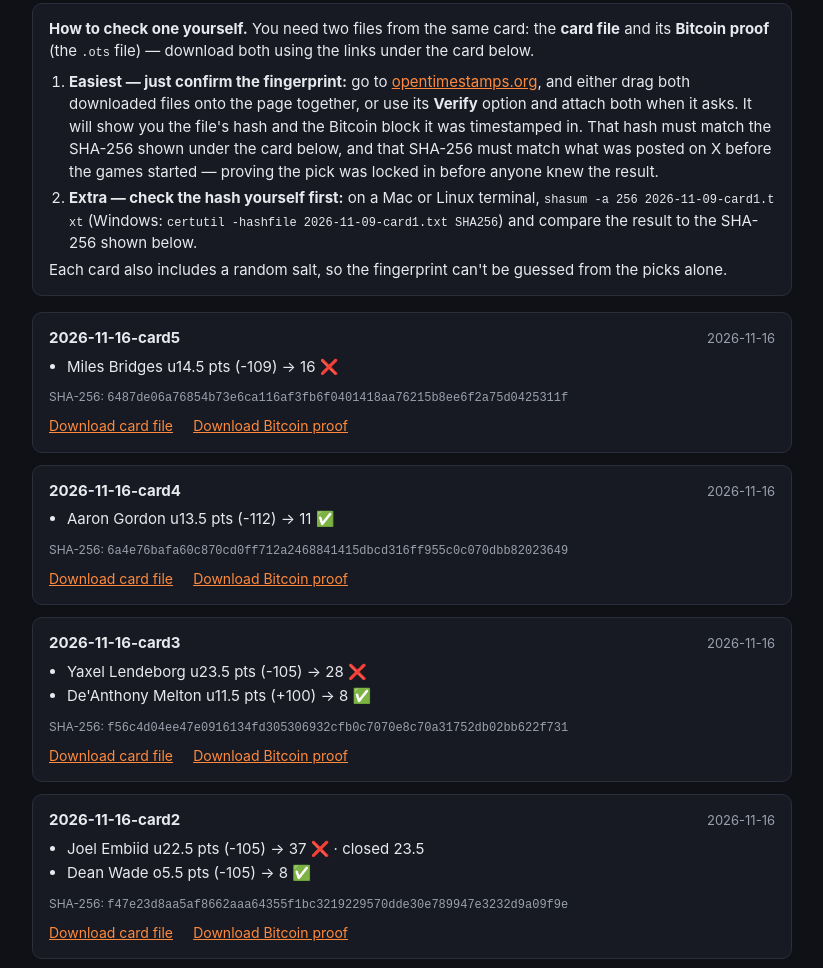
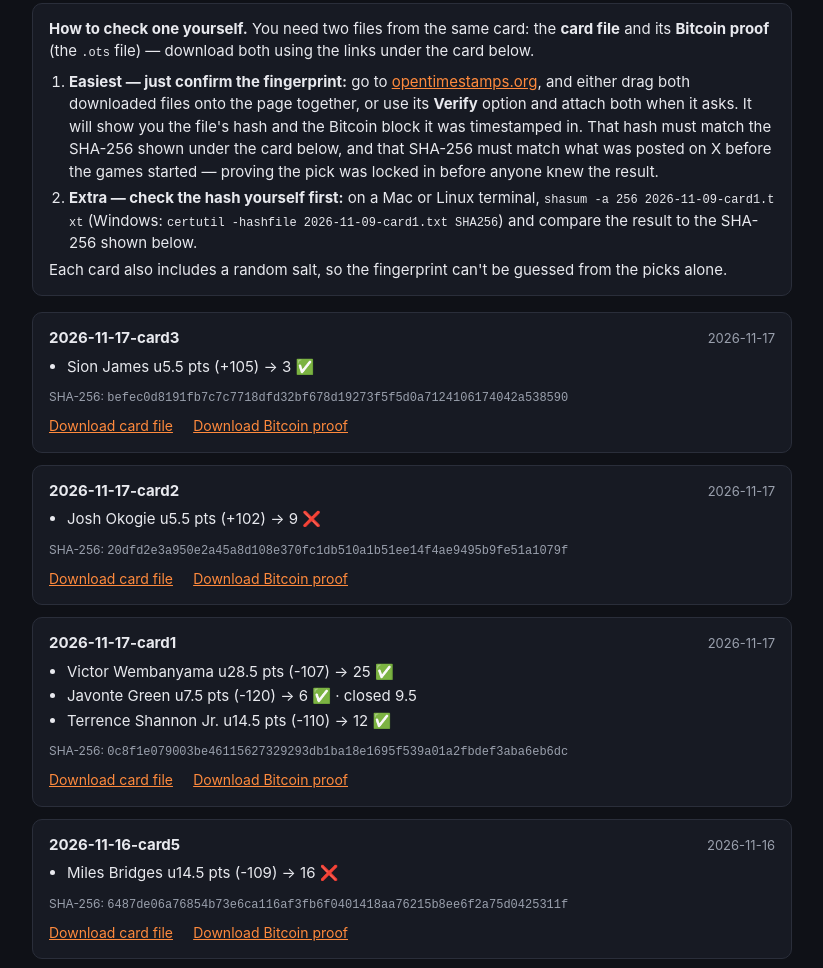
Before and after one commit to ExcursionScout/aicapper-cards, a plain HTML site: page index.html in a window 1280 px wide. Shown: the part 190-1158 px from the top of the page, without its empty margins (228-1051 px from the left). Drawn offline with Linux system fonts and the light colour scheme.

Commit message:
Publish 47 revealed card(s)

```diff
--- a/index.html
+++ b/index.html
@@ -26,6 +26,33 @@ before anyone knew the result.</li>
 (Windows: <code>certutil -hashfile 2026-11-09-card1.txt SHA256</code>) and compare the result to the SHA-256 shown below.</li>
 </ol>
 Each card also includes a random salt, so the fingerprint can't be guessed from the picks alone.</div>
+<div class="card">
+  <div class="chead"><b>2026-11-17-card3</b> <span class="note">2026-11-17</span></div>
+  <ul class="plays"><li>Sion James u5.5 pts (+105) → 3 ✅</li></ul>
+  <div class="hash">SHA-256: <code>befec0d8191fb7c7c7718dfd32bf678d19273f5f5d0a7124106174042a538590</code></div>
+  <div class="dl">
+    <a download href="cards/2026-11-17-card3.txt">Download card file</a>
+    <a download href="cards/2026-11-17-card3.txt.ots">Download Bitcoin proof</a>
+  </div>
+</div>
+<div class="card">
+  <div class="chead"><b>2026-11-17-card2</b> <span class="note">2026-11-17</span></div>
+  <ul class="plays"><li>Josh Okogie u5.5 pts (+102) → 9 ❌</li></ul>
+  <div class="hash">SHA-256: <code>20dfd2e3a950e2a45a8d108e370fc1db510a1b51ee14f4ae9495b9fe51a1079f</code></div>
+  <div class="dl">
+    <a download href="cards/2026-11-17-card2.txt">Download card file</a>
+    <a download href="cards/2026-11-17-card2.txt.ots">Download Bitcoin proof</a>
+  </div>
+</div>
+<div class="card">
+  <div class="chead"><b>2026-11-17-card1</b> <span class="note">2026-11-17</span></div>
+  <ul class="plays"><li>Victor Wembanyama u28.5 pts (-107) → 25 ✅</li><li>Javonte Green u7.5 pts (-120) → 6 ✅ · closed 9.5</li><li>Terrence Shannon Jr. u14.5 pts (-110) → 12 ✅</li></ul>
+  <div class="hash">SHA-256: <code>0c8f1e079003be46115627329293db1ba18e1695f539a01a2fbdef3aba6eb6dc</code></div>
+  <div class="dl">
+    <a download href="cards/2026-11-17-card1.txt">Download card file</a>
+    <a download href="cards/2026-11-17-card1.txt.ots">Download Bitcoin proof</a>
+  </div>
+</div>
 <div class="card">
   <div class="chead"><b>2026-11-16-card5</b> <span class="note">2026-11-16</span></div>
   <ul class="plays"><li>Miles Bridges u14.5 pts (-109) → 16 ❌</li></ul>
```
Also changed, not shown: cards/2026-11-17-card1.txt (added), cards/2026-11-17-card2.txt (added), cards/2026-11-17-card3.txt (added), 6 other files.
